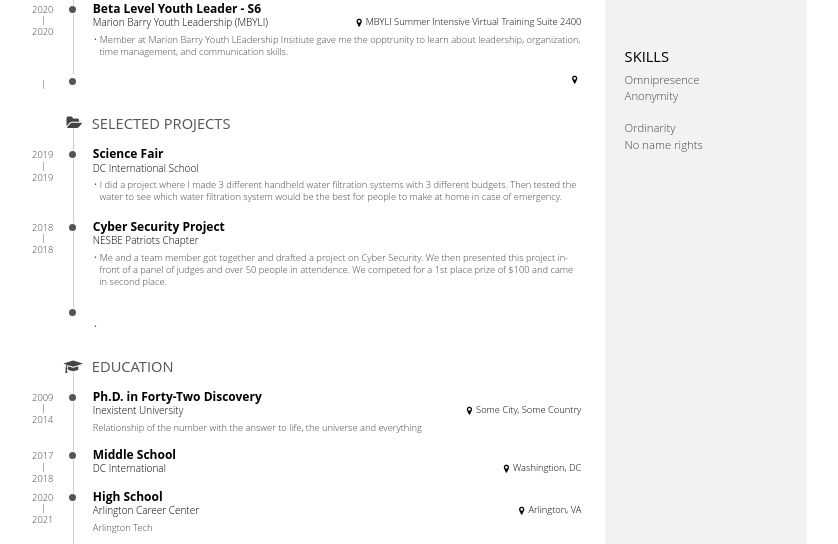
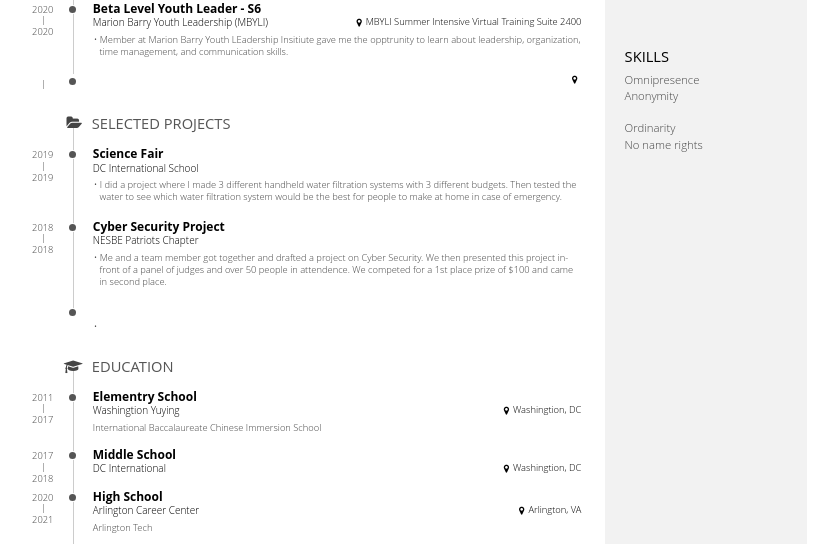
Before and after one commit to jydenn/website, a plain HTML site: page resume/index.html in a window 1280 px wide. Shown: the part 212-756 px from the top of the page, without its empty margins (9-847 px from the left). Drawn offline with Linux system fonts and the light colour scheme.

Commit message:
index.html

```diff
--- a/resume/index.html
+++ b/resume/index.html
@@ -138,17 +138,17 @@
         </h2>
         <section class="blocks">
           <div class="date">
-            <span>2009</span><span>2014</span>
+            <span>2011</span><span>2017</span>
           </div>
           <div class="decorator">
           </div>
           <div class="details">
             <header>
-              <h3>Ph.D. in Forty-Two Discovery</h3>
-              <span class="place">Inexistent University</span>
-              <span class="location">Some City, Some Country</span>
+              <h3>Elementry School</h3>
+              <span class="place">Washingtion Yuying</span>
+              <span class="location">Washingtion, DC</span>
             </header>
-            <div>Relationship of the number with the answer to life, the universe and everything</div>
+            <div>International Baccalaureate Chinese Immersion School</div>
           </div>
         </section>
         <section class="blocks">
```
